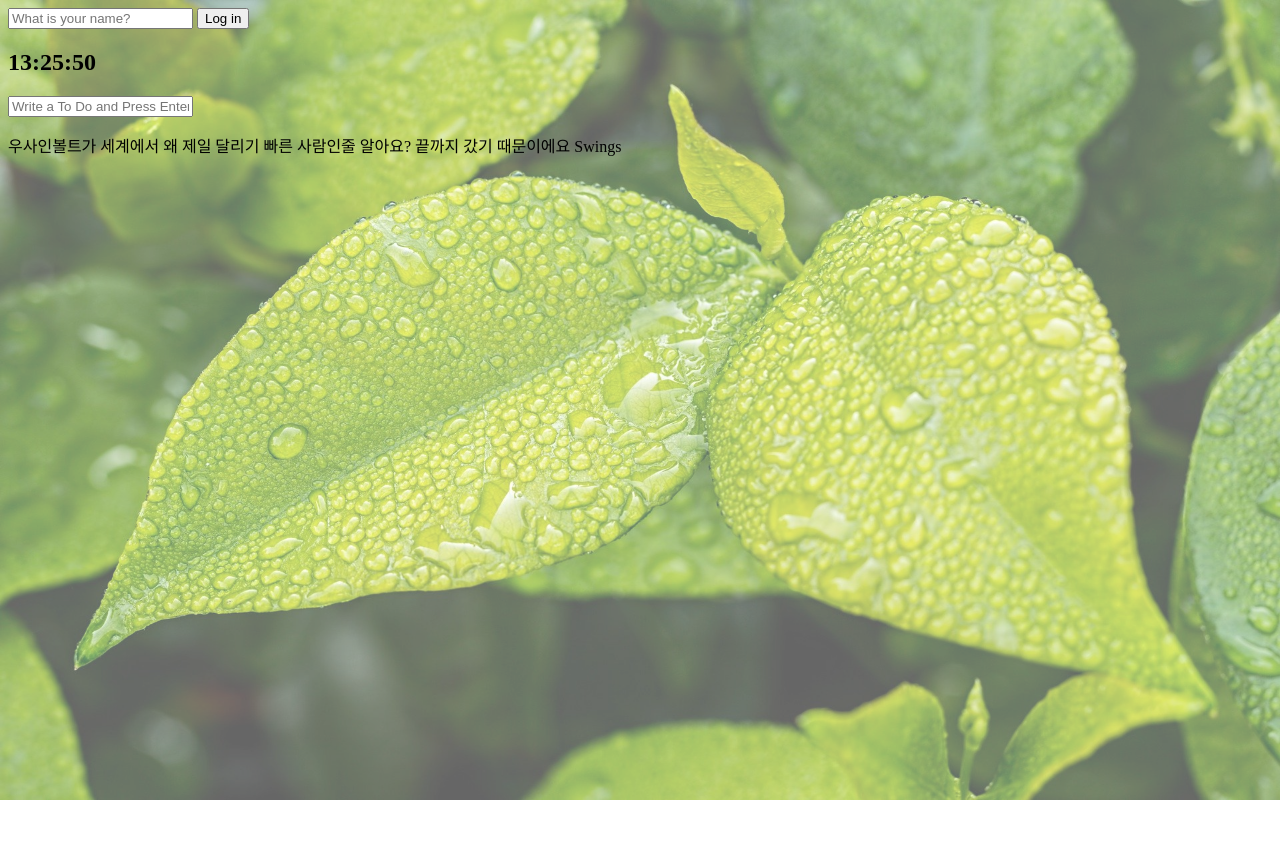
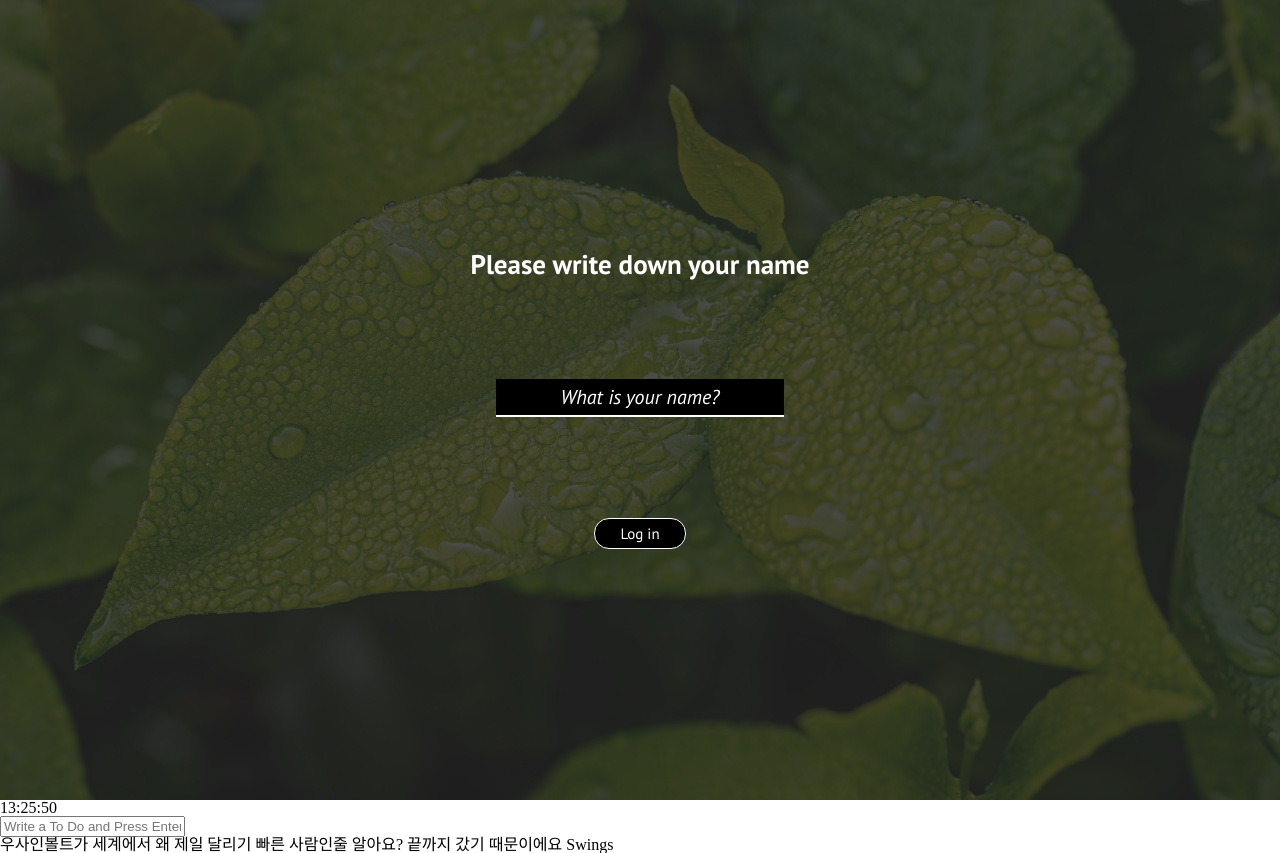
Before and after one commit to kimlegeno/momentum-clone-2022, a plain HTML site: page index.html in a window 1280 px wide. Before the commit the page ends 800 px from the top, so only its background shows below. Drawn offline with Linux system fonts and the light colour scheme.

Commit message:
make modal

```diff
--- /dev/null
+++ b/css/modal.css
@@ -0,0 +1,67 @@
+.modal {
+  display: flex;
+  height: 100vh;
+  width: 40%;
+  position: relative;
+  left: 30%;
+}
+
+.modal-form {
+  width: 100%;
+  height: 50%;
+  position: absolute;
+  top: 25%;
+  display: flex;
+  flex-direction: column;
+  justify-content: space-around;
+  align-items: center;
+}
+
+.modal-form p {
+  font-family: "PT Sans", sans-serif;
+  font-size: 27px;
+  font-weight: 700;
+  color: white;
+}
+
+.modal-form input {
+  background-color: black;
+  border: none;
+  border-bottom: 2px solid white;
+  text-align: center;
+  padding: 5px 25px;
+  color: white;
+  font-family: "PT Sans", sans-serif;
+  font-size: 20px;
+}
+
+.modal-form input::placeholder {
+  font-family: "PT Sans", sans-serif;
+  font-style: italic;
+  font-size: 20px;
+  color: white;
+}
+
+.modal-form button {
+  font-family: "PT Sans", sans-serif;
+  font-size: 15px;
+  border: 1px solid white;
+  border-radius: 15px;
+  padding: 5px 25px;
+  background-color: black;
+  color: white;
+  font-family: "PT Sans", sans-serif;
+}
+
+.bg--black {
+  position: absolute;
+  width: 100%;
+  height: 100%;
+  height: 100%;
+  left: 0px;
+  top: 0px;
+  right: 0px;
+  bottom: 0px;
+  background-color: black;
+  opacity: 0.7;
+}
--- /dev/null
+++ b/css/reset.css
@@ -0,0 +1,129 @@
+/* http://meyerweb.com/eric/tools/css/reset/
+   v2.0 | 20110126
+   License: none (public domain)
+*/
+
+html,
+body,
+div,
+span,
+applet,
+object,
+iframe,
+h1,
+h2,
+h3,
+h4,
+h5,
+h6,
+p,
+blockquote,
+pre,
+a,
+abbr,
+acronym,
+address,
+big,
+cite,
+code,
+del,
+dfn,
+em,
+img,
+ins,
+kbd,
+q,
+s,
+samp,
+small,
+strike,
+strong,
+sub,
+sup,
+tt,
+var,
+b,
+u,
+i,
+center,
+dl,
+dt,
+dd,
+ol,
+ul,
+li,
+fieldset,
+form,
+label,
+legend,
+table,
+caption,
+tbody,
+tfoot,
+thead,
+tr,
+th,
+td,
+article,
+aside,
+canvas,
+details,
+embed,
+figure,
+figcaption,
+footer,
+header,
+hgroup,
+menu,
+nav,
+output,
+ruby,
+section,
+summary,
+time,
+mark,
+audio,
+video {
+  margin: 0;
+  padding: 0;
+  border: 0;
+  font-size: 100%;
+  font: inherit;
+  vertical-align: baseline;
+}
+/* HTML5 display-role reset for older browsers */
+article,
+aside,
+details,
+figcaption,
+figure,
+footer,
+header,
+hgroup,
+menu,
+nav,
+section {
+  display: block;
+}
+body {
+  line-height: 1;
+}
+ol,
+ul {
+  list-style: none;
+}
+blockquote,
+q {
+  quotes: none;
+}
+blockquote:before,
+blockquote:after,
+q:before,
+q:after {
+  content: "";
+  content: none;
+}
+table {
+  border-collapse: collapse;
+  border-spacing: 0;
+}
--- a/css/style.css
+++ b/css/style.css
@@ -1,6 +1,19 @@
+@import url("https://fonts.googleapis.com/css2?family=PT+Sans:ital,wght@0,400;0,700;1,400&display=swap");
+@import "reset.css";
+@import "modal.css";
+
+body {
+  width: 100%;
+  height: 100%;
+}
+.font-color--white {
+  color: white;
+}
+
 .hidden {
   display: none;
 }
+
 img {
   position: absolute;
   width: 100%;
--- a/index.html
+++ b/index.html
@@ -8,7 +8,10 @@
     <title>Momentum App</title>
   </head>
   <body>
-    <form class="hidden" id="login-form">
+    <div></div>
+    <div class="modal">
+      <form class="hidden modal-form" id="login-form">
+        <p>Please write down your name</p>
         <input
           required
           maxlength="15t"
@@ -17,6 +20,7 @@
         />
         <button>Log in</button>
       </form>
+    </div>
     <h2 id="clock">00:00</h2>
     <h1 id="greeting" class="hidden"></h1>
     <form id="todo-form">
--- a/js/greeting.js
+++ b/js/greeting.js
@@ -1,6 +1,7 @@
 const loginForm = document.querySelector("#login-form");
 const loginInput = document.querySelector("#login-form input");
 const greeting = document.querySelector("#greeting");
+const bg = document.querySelector("div:first-child");
 
 const HIDDEN_CLASSNAME = "hidden";
 const USERNAME_KEY = "username";
@@ -8,6 +9,7 @@ const USERNAME_KEY = "username";
 function onLoginSubmit(event) {
   event.preventDefault();
   loginForm.classList.add(HIDDEN_CLASSNAME);
+  bg.className = "";
   const username = loginInput.value;
   localStorage.setItem("USERNAME_KEY", username);
   paintGreetings(username);
@@ -22,6 +24,7 @@ const savedUsername = localStorage.getItem("USERNAME_KEY");
 
 if (savedUsername === null) {
   loginForm.classList.remove(HIDDEN_CLASSNAME);
+  bg.className = "bg--black";
   loginForm.addEventListener("submit", onLoginSubmit);
 } else {
   paintGreetings(savedUsername);
```
Lines whose indentation alone changed are shown as unchanged.
